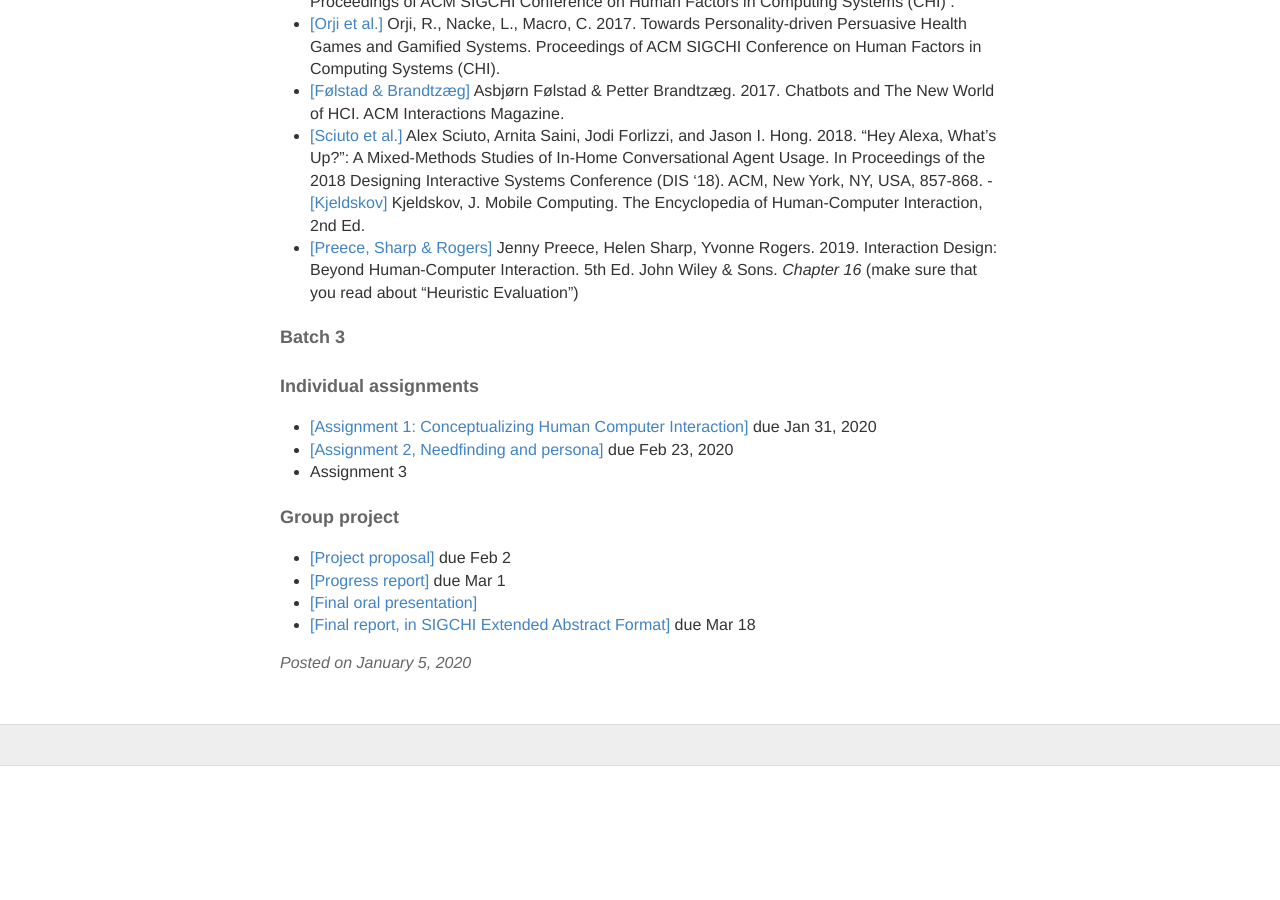
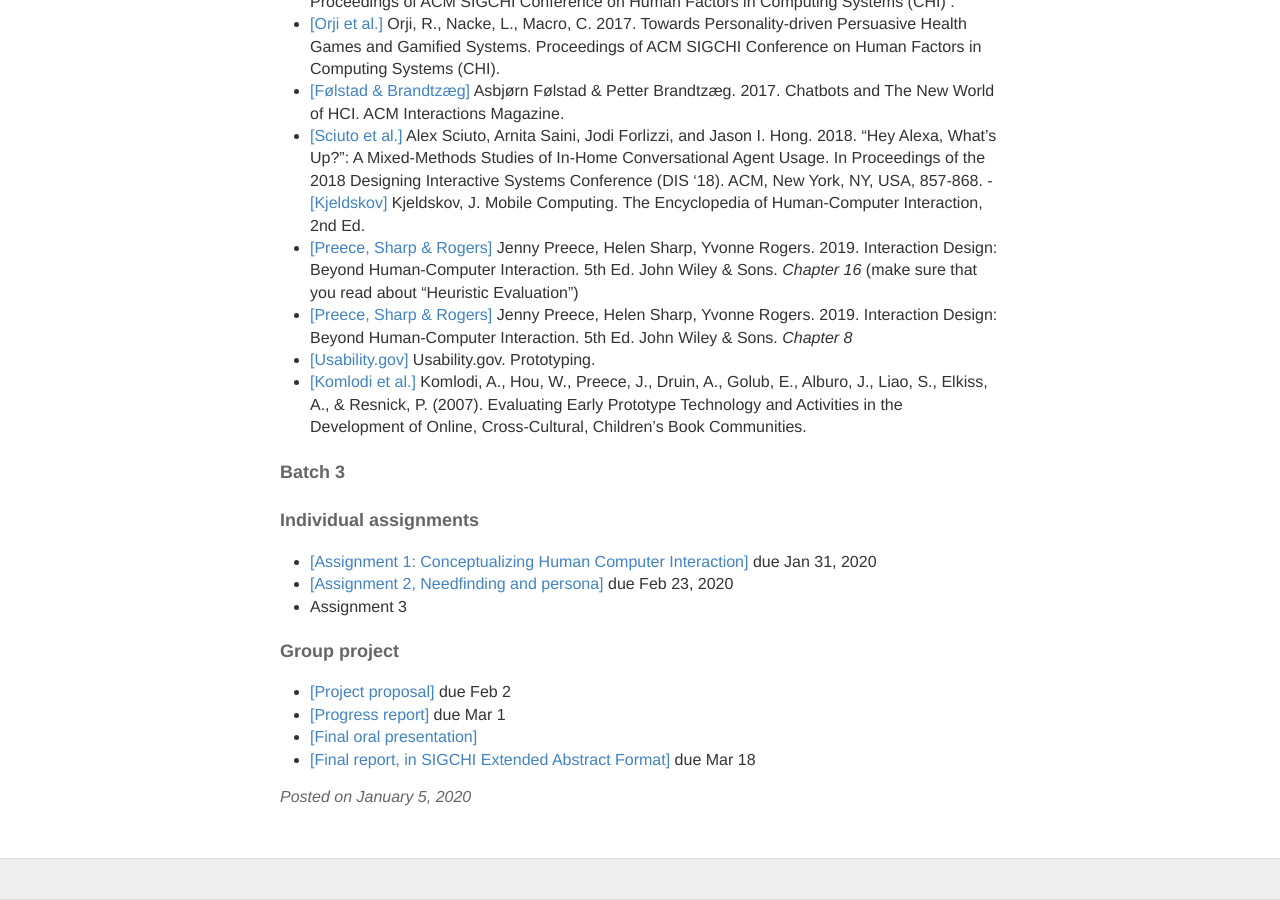
Before and after one commit to hciwang/hciwang.github.io, a Jekyll site: the page built from _posts/2020-1-5-lectures.md, in a window 1280 px wide and 900 px high, scrolled down 2886 px. Built offline with Jekyll 4.4.1, drawn with Linux system fonts in a browser that asks for light colours; before the commit the page ends 3652 px from its top, so only the background shows below that.

Commit message:
Update 2020-1-5-lectures.md

```diff
--- a/_posts/2020-1-5-lectures.md
+++ b/_posts/2020-1-5-lectures.md
@@ -91,6 +91,9 @@
 - [[Følstad & Brandtzæg]](https://canvas.ucdavis.edu/courses/413583/files/folder/Readings?preview=7751427) Asbjørn Følstad & Petter Brandtzæg. 2017. Chatbots and The New World of HCI. ACM Interactions Magazine.
 - [[Sciuto et al.]](https://canvas.ucdavis.edu/courses/413583/files/folder/Readings?preview=7751431) Alex Sciuto, Arnita Saini, Jodi Forlizzi, and Jason I. Hong. 2018. "Hey Alexa, What's Up?": A Mixed-Methods Studies of In-Home Conversational Agent Usage. In Proceedings of the 2018 Designing Interactive Systems Conference (DIS '18). ACM, New York, NY, USA, 857-868. - [[Kjeldskov]](https://www.interaction-design.org/literature/book/the-encyclopedia-of-human-computer-interaction-2nd-ed/mobile-computing) Kjeldskov, J. Mobile Computing. The Encyclopedia of Human-Computer Interaction, 2nd Ed.
 - [[Preece, Sharp & Rogers]](http://www.id-book.com/) Jenny Preece, Helen Sharp, Yvonne Rogers. 2019. Interaction Design: Beyond Human-Computer Interaction. 5th Ed. John Wiley & Sons.  *Chapter 16* (make sure that you read about "Heuristic Evaluation")
+- [[Preece, Sharp & Rogers]](http://www.id-book.com/) Jenny Preece, Helen Sharp, Yvonne Rogers. 2019. Interaction Design: Beyond Human-Computer Interaction. 5th Ed. John Wiley & Sons. *Chapter 8*
+- [[Usability.gov]](https://www.usability.gov/how-to-and-tools/methods/prototyping.html) Usability.gov. Prototyping.
+- [[Komlodi et al.]](http://www.id-book.com/downloads/casestudy_14point2.pdf) Komlodi, A., Hou, W., Preece, J., Druin, A., Golub, E., Alburo, J., Liao, S., Elkiss, A., & Resnick, P. (2007). Evaluating Early Prototype Technology and Activities in the Development of Online, Cross-Cultural, Children's Book Communities.
 
 
 #### Batch 3
```
